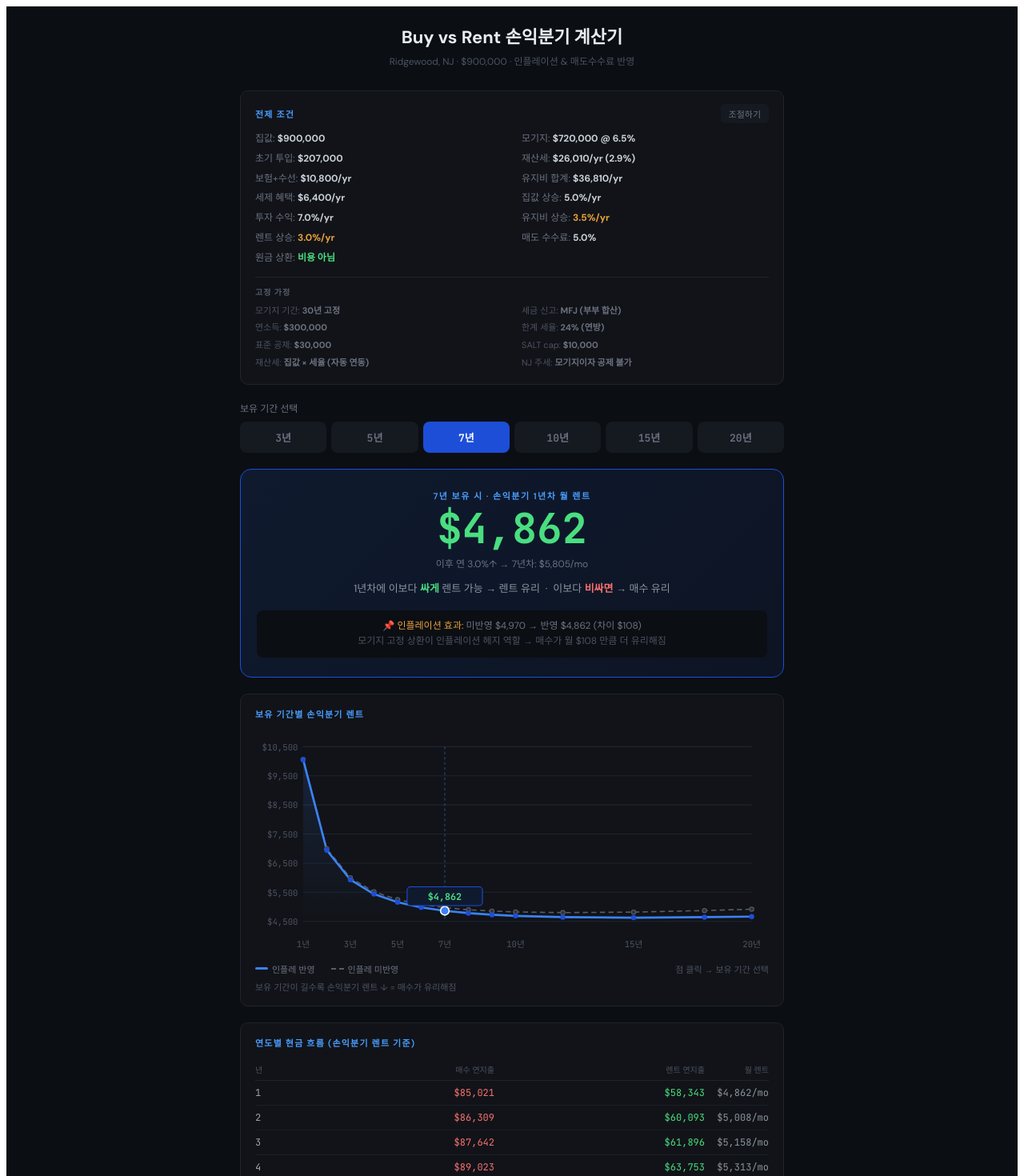
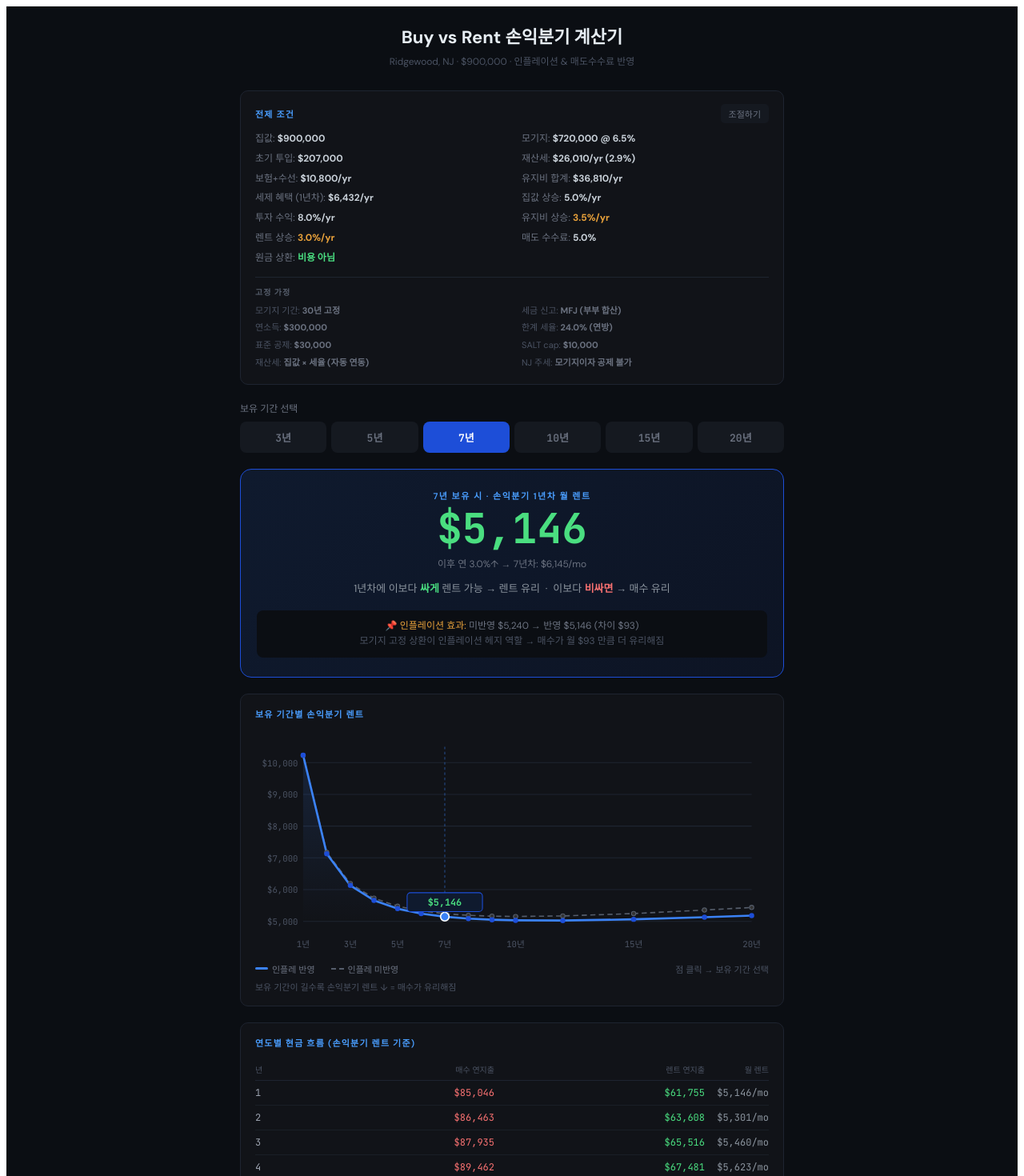
Before and after one commit to carlsagan21/buyvsrent, a React (Vite) app: page / in a window 1280 px wide. Shown: the top 1470 px of the page at 80% size. Built offline with nearby package versions, Linux system fonts and the light colour scheme.

Commit message:
fix: 모델 정확도 개선 - 명목/실질 통일(8%), 동적 세제혜택, 음수 투자계좌 방지, 동적 탐색상한

```diff
--- a/src/App.jsx
+++ b/src/App.jsx
@@ -8,13 +8,23 @@ const DEFAULTS = {
   propertyTaxRate: 0.0289, // Ridgewood NJ 2025 재산세율
   insuranceY1: 1800,       // NJ 평균 주택 보험
   maintenanceY1: 9000,     // 수선비 (~1% of home value)
-  taxBenefitY1: 6400,      // MFJ $300K: (항목공제 $56.8K − 표준공제 $30K) × 24%
+  marginalTaxRate: 0.24,   // MFJ $300K 연방 한계세율
+  standardDeduction: 30000,// MFJ 표준공제
+  saltCap: 10000,          // SALT 공제 한도
   homeAppreciation: 0.05,  // Ridgewood NJ 10년 평균 ~5.0% (Zillow ZHVI)
-  investReturn: 0.07,      // S&P 500 인플레 반영 실질수익률
+  investReturn: 0.08,      // S&P 500 명목 CAGR ~9.5%, 배당세·보수적 마진 차감
   costGrowth: 0.035,
   rentGrowth: 0.03,
   sellingCostPct: 0.05,    // NAR 합의 이후 4%–6%, 5% 적용
 };
+
+// 매년 실제 이자 기반 세제혜택 계산
+function calcTaxBenefit(yearlyInterest, propertyTax, marginalTaxRate, standardDeduction, saltCap) {
+  const saltDeduction = Math.min(propertyTax, saltCap);
+  const itemized = yearlyInterest + saltDeduction;
+  const excess = Math.max(0, itemized - standardDeduction);
+  return excess * marginalTaxRate;
+}
 
 function derive(p) {
   const downPayment = p.homePrice * p.downPct;
@@ -39,14 +49,22 @@ function simulate(P, holdYears, startRent) {
   let renterInv = P.downPayment + P.closingCost;
 
   for (let y = 1; y <= holdYears; y++) {
-    const costs = P.annualCostsY1 * Math.pow(1 + P.costGrowth, y - 1);
-    const buyerOut = annualMtg + costs - P.taxBenefitY1;
-    const renterOut = startRent * 12 * Math.pow(1 + P.rentGrowth, y - 1);
-    renterInv = renterInv * (1 + P.investReturn) + (buyerOut - renterOut);
+    // 해당 연도 이자 계산 (세제혜택용)
+    let yearInterest = 0;
     for (let m = 0; m < 12; m++) {
       const mi = balance * (P.mortgageRate / 12);
+      yearInterest += mi;
       balance -= (mp - mi);
     }
+    const propertyTax = P.homePrice * P.propertyTaxRate * Math.pow(1 + P.costGrowth, y - 1);
+    const taxBenefit = calcTaxBenefit(yearInterest, propertyTax, P.marginalTaxRate, P.standardDeduction, P.saltCap);
+
+    const costs = P.annualCostsY1 * Math.pow(1 + P.costGrowth, y - 1);
+    const buyerOut = annualMtg + costs - taxBenefit;
+    const renterOut = startRent * 12 * Math.pow(1 + P.rentGrowth, y - 1);
+    // 투자계좌 음수 방지: 양수일 때만 수익률 적용
+    const investGain = renterInv > 0 ? renterInv * P.investReturn : 0;
+    renterInv = renterInv + investGain + (buyerOut - renterOut);
   }
 
   const hv = P.homePrice * Math.pow(1 + P.homeAppreciation, holdYears);
@@ -55,7 +73,7 @@ function simulate(P, holdYears, startRent) {
 }
 
 function findBE(P, holdYears) {
-  let lo = 0, hi = 15000;
+  let lo = 0, hi = Math.max(20000, P.homePrice / 48);
   for (let i = 0; i < 60; i++) {
     const mid = (lo + hi) / 2;
     const { buyerNW, renterNW } = simulate(P, holdYears, mid);
@@ -67,15 +85,20 @@ function findBE(P, holdYears) {
 function findBEnoInfl(P, holdYears) {
   const mp = monthlyPmt(P.mortgage, P.mortgageRate, 360);
   const annualMtg = mp * 12;
-  const buyerOut = annualMtg + P.annualCostsY1 - P.taxBenefitY1;
+  // 인플레 미반영: 1년차 이자 기준 고정 세제혜택
+  const year1Interest = P.mortgage * P.mortgageRate;
+  const year1PropTax = P.homePrice * P.propertyTaxRate;
+  const fixedTaxBenefit = calcTaxBenefit(year1Interest, year1PropTax, P.marginalTaxRate, P.standardDeduction, P.saltCap);
+  const buyerOut = annualMtg + P.annualCostsY1 - fixedTaxBenefit;
 
-  let lo = 0, hi = 15000;
+  let lo = 0, hi = Math.max(20000, P.homePrice / 48);
   for (let i = 0; i < 60; i++) {
     const mid = (lo + hi) / 2;
     let balance = P.mortgage;
     let renterInv = P.downPayment + P.closingCost;
     for (let y = 1; y <= holdYears; y++) {
-      renterInv = renterInv * (1 + P.investReturn) + (buyerOut - mid * 12);
+      const investGain = renterInv > 0 ? renterInv * P.investReturn : 0;
+      renterInv = renterInv + investGain + (buyerOut - mid * 12);
       for (let m = 0; m < 12; m++) {
         const mi = balance * (P.mortgageRate / 12);
         balance -= (mp - mi);
@@ -95,9 +118,8 @@ const sliderDefs = [
   { key: "propertyTaxRate", label: "재산세율", min: 0.01, max: 0.04, step: 0.001, format: pct },
   { key: "insuranceY1", label: "주택 보험 (연)", min: 500, max: 5000, step: 100, format: fmt },
   { key: "maintenanceY1", label: "수선비 (연)", min: 2000, max: 20000, step: 500, format: fmt },
-  { key: "taxBenefitY1", label: "세제 혜택", min: 0, max: 20000, step: 500, format: fmt },
   { key: "homeAppreciation", label: "집값 상승률", min: 0.01, max: 0.08, step: 0.005, format: pct },
-  { key: "investReturn", label: "투자 수익률", min: 0.04, max: 0.12, step: 0.005, format: pct },
+  { key: "investReturn", label: "투자 수익률 (명목)", min: 0.04, max: 0.12, step: 0.005, format: pct },
   { key: "costGrowth", label: "유지비 상승률", min: 0.01, max: 0.06, step: 0.005, format: pct },
   { key: "rentGrowth", label: "렌트 상승률", min: 0.01, max: 0.06, step: 0.005, format: pct },
   { key: "sellingCostPct", label: "매도 수수료", min: 0.02, max: 0.08, step: 0.005, format: pct },
@@ -132,10 +154,13 @@ export default function App() {
     const d = [];
     let bal = P.mortgage;
     for (let y = 1; y <= hy; y++) {
+      let yearInterest = 0;
+      for (let m = 0; m < 12; m++) { const mi = bal * (P.mortgageRate / 12); yearInterest += mi; bal -= (mp - mi); }
+      const propTax = P.homePrice * P.propertyTaxRate * Math.pow(1 + P.costGrowth, y - 1);
+      const taxBen = calcTaxBenefit(yearInterest, propTax, P.marginalTaxRate, P.standardDeduction, P.saltCap);
       const costs = P.annualCostsY1 * Math.pow(1 + P.costGrowth, y - 1);
-      const bOut = annualMtg + costs - P.taxBenefitY1;
+      const bOut = annualMtg + costs - taxBen;
       const rOut = be * 12 * Math.pow(1 + P.rentGrowth, y - 1);
-      for (let m = 0; m < 12; m++) { const mi = bal * (P.mortgageRate / 12); bal -= (mp - mi); }
       d.push({ year: y, bOut: Math.round(bOut), rOut: Math.round(rOut), mRent: Math.round(be * Math.pow(1 + P.rentGrowth, y - 1)), costs: Math.round(costs) });
     }
     return d;
@@ -215,7 +240,7 @@ export default function App() {
               <span>재산세: <b style={{ color: "#c9d1d9" }}>{fmt(P.homePrice * P.propertyTaxRate)}/yr ({pct(P.propertyTaxRate)})</b></span>
               <span>보험+수선: <b style={{ color: "#c9d1d9" }}>{fmt(P.insuranceY1 + P.maintenanceY1)}/yr</b></span>
               <span>유지비 합계: <b style={{ color: "#c9d1d9" }}>{fmt(P.annualCostsY1)}/yr</b></span>
-              <span>세제 혜택: <b style={{ color: "#c9d1d9" }}>{fmt(P.taxBenefitY1)}/yr</b></span>
+              <span>세제 혜택 (1년차): <b style={{ color: "#c9d1d9" }}>{fmt(calcTaxBenefit(P.mortgage * P.mortgageRate, P.homePrice * P.propertyTaxRate, P.marginalTaxRate, P.standardDeduction, P.saltCap))}/yr</b></span>
               <span>집값 상승: <b style={{ color: "#c9d1d9" }}>{pct(P.homeAppreciation)}/yr</b></span>
               <span>투자 수익: <b style={{ color: "#c9d1d9" }}>{pct(P.investReturn)}/yr</b></span>
               <span>유지비 상승: <b style={{ color: "#e9a23b" }}>{pct(P.costGrowth)}/yr</b></span>
@@ -232,9 +257,9 @@ export default function App() {
               <span>모기지 기간: <b style={{ color: "#6b7280" }}>30년 고정</b></span>
               <span>세금 신고: <b style={{ color: "#6b7280" }}>MFJ (부부 합산)</b></span>
               <span>연소득: <b style={{ color: "#6b7280" }}>$300,000</b></span>
-              <span>한계 세율: <b style={{ color: "#6b7280" }}>24% (연방)</b></span>
-              <span>표준 공제: <b style={{ color: "#6b7280" }}>$30,000</b></span>
-              <span>SALT cap: <b style={{ color: "#6b7280" }}>$10,000</b></span>
+              <span>한계 세율: <b style={{ color: "#6b7280" }}>{pct(P.marginalTaxRate)} (연방)</b></span>
+              <span>표준 공제: <b style={{ color: "#6b7280" }}>{fmt(P.standardDeduction)}</b></span>
+              <span>SALT cap: <b style={{ color: "#6b7280" }}>{fmt(P.saltCap)}</b></span>
               <span>재산세: <b style={{ color: "#6b7280" }}>집값 × 세율 (자동 연동)</b></span>
               <span>NJ 주세: <b style={{ color: "#6b7280" }}>모기지이자 공제 불가</b></span>
             </div>
```
